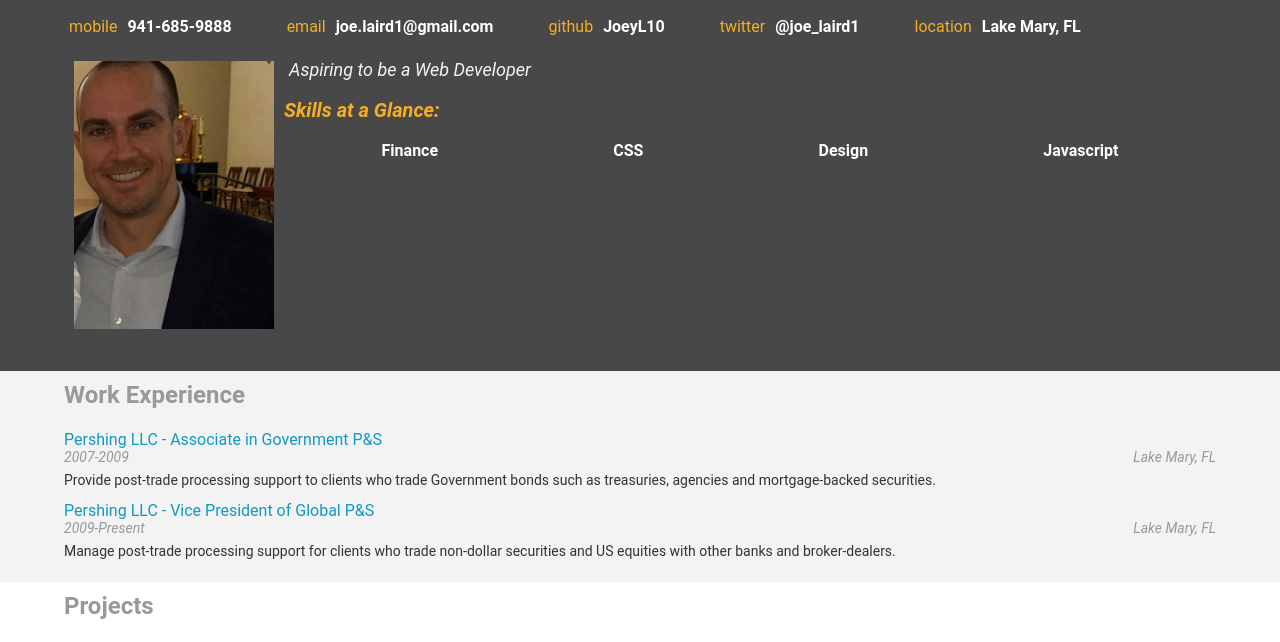
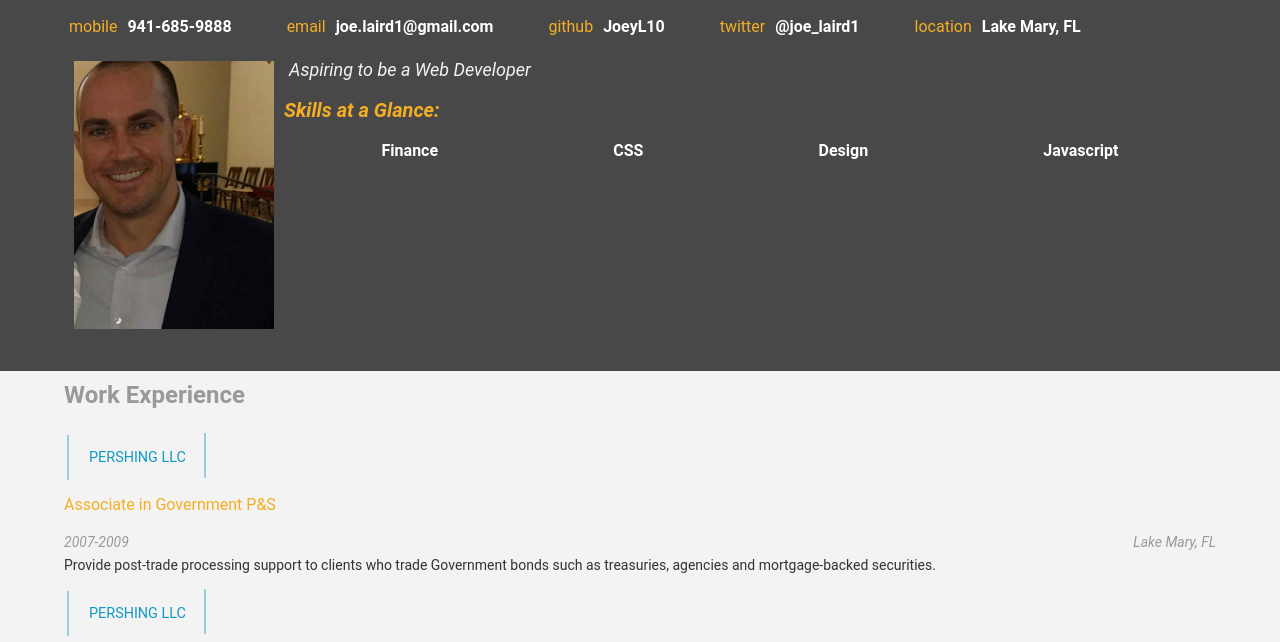
Before and after one commit to JoeyL10/Nanodegree-resume-Joey, a website: page index.html in a window 1280 px wide. Shown: the part 101-743 px from the top of the page. Drawn offline with Linux system fonts and the light colour scheme; some packages are replaced by stand-ins of ours.

Commit message:
new branch with css styling on work link

```diff
--- a/css/style.css
+++ b/css/style.css
@@ -102,10 +102,96 @@ a {
 
 
 
+.worklink {
+    position: relative;
+    display: inline-block;
+    margin: 15px 5px;
+    outline: none;
+    color: #1199c3;
+    text-decoration: none;
+    text-transform: uppercase;
+    font-weight: 400;
+    font-size: 0.9em;
+}
+
+
+
+
+/* Border switch learned through a demo on http://tympanus.net/codrops/2013/08/06/creative-link-effects */
+.worklink {
+    padding: 0 20px;
+    height: 45px;
+    line-height: 45px;
+}
+
+.worklink::before,
+.worklink::after {
+    position: absolute;
+    width: 45px;
+    height: 2px;
+    background: #1199c3;
+    content: '';
+    opacity: 0.4;
+    -webkit-transition: all 0.3s;
+    -moz-transition: all 0.3s;
+    transition: all 0.3s;
+    pointer-events: none;
+}
+
+.worklink::before {
+    top: 0;
+    left: 0;
+    -webkit-transform: rotate(90deg);
+    -moz-transform: rotate(90deg);
+    transform: rotate(90deg);
+    -webkit-transform-origin: 0 0;
+    -moz-transform-origin: 0 0;
+    transform-origin: 0 0;
+
+}
+
+.worklink::after {
+    right: 0;
+    bottom: 0;
+    -webkit-transform: rotate(90deg);
+    -moz-transform: rotate(90deg);
+    transform: rotate(90deg);
+    -webkit-transform-origin: 100% 0;
+    -moz-transform-origin: 100% 0;
+    transform-origin: 100% 0;
+
+
+}
+
+.worklink:hover::before,
+.worklink:hover::after,
+.worklink:focus::before,
+.worklink:focus::after {
+    opacity: 1;
+    background: #f5ae23;
+
+}
+
+.worklink:hover::before,
+.worklink:focus::before {
+    left: 50%;
+    -webkit-transform: rotate(0deg) translateX(-50%);
+    -moz-transform: rotate(0deg) translateX(-50%);
+    transform: rotate(0deg) translateX(-50%);
+}
+
+.worklink:hover::after,
+.worklink:focus::after {
+    right: 50%;
+    -webkit-transform: rotate(0deg) translateX(50%);
+    -moz-transform: rotate(0deg) translateX(50%);
+    transform: rotate(0deg) translateX(50%);
+}
+
 
 a:hover {
-    text-decoration: underline;
-    color: #ffa500;
+
+    color: #f5ae23;
 }
 
 .welcome-message {
@@ -127,6 +213,11 @@ a:hover {
 
 .orange-text {
     color: #f5ae23;
+}
+
+ .title-text {
+
+    padding-bottom: 20px;
 }
 
 .white-text {
--- a/js/helper.js
+++ b/js/helper.js
@@ -33,8 +33,8 @@ var HTMLskillsStart = '<h3 id="skills-h3">Skills at a Glance:</h3><ul id="skills
 var HTMLskills = '<li class="flex-item"><span class="white-text">%data%</span></li>';
 
 var HTMLworkStart = '<div class="work-entry"></div>';
-var HTMLworkEmployer = '<a class="worklink" href="http://www.pershing.com">%data%';
-var HTMLworkTitle = ' - %data%</a>';
+var HTMLworkEmployer = '<a class="worklink" href="http://www.pershing.com"</a>%data%';
+var HTMLworkTitle = '<div class="orange-text title-text">%data%</div>';
 var HTMLworkDates = '<div class="date-text">%data%</div>';
 var HTMLworkLocation = '<div class="location-text">%data%</div>';
 var HTMLworkDescription = '<p><br>%data%</p>';
--- a/js/resumeBuilder.js
+++ b/js/resumeBuilder.js
@@ -183,7 +183,8 @@ for(var job in work.jobs) {
 	var formattedLocation = HTMLworkLocation.replace("%data%", work.jobs[job].location);
 	var formattedDates = HTMLworkDates.replace("%data%", work.jobs[job].dates);
 	var formattedDescription = HTMLworkDescription.replace("%data%", work.jobs[job].description);
-	$(".work-entry:last").append(formattedEmployerTitle);
+	$(".work-entry:last").append(formattedEmployer);
+	$(".work-entry:last").append(formattedTitle);
 	$(".work-entry:last").append(formattedDates);
 	$(".work-entry:last").append(formattedLocation);
 	$(".work-entry:last").append(formattedDescription);
```
